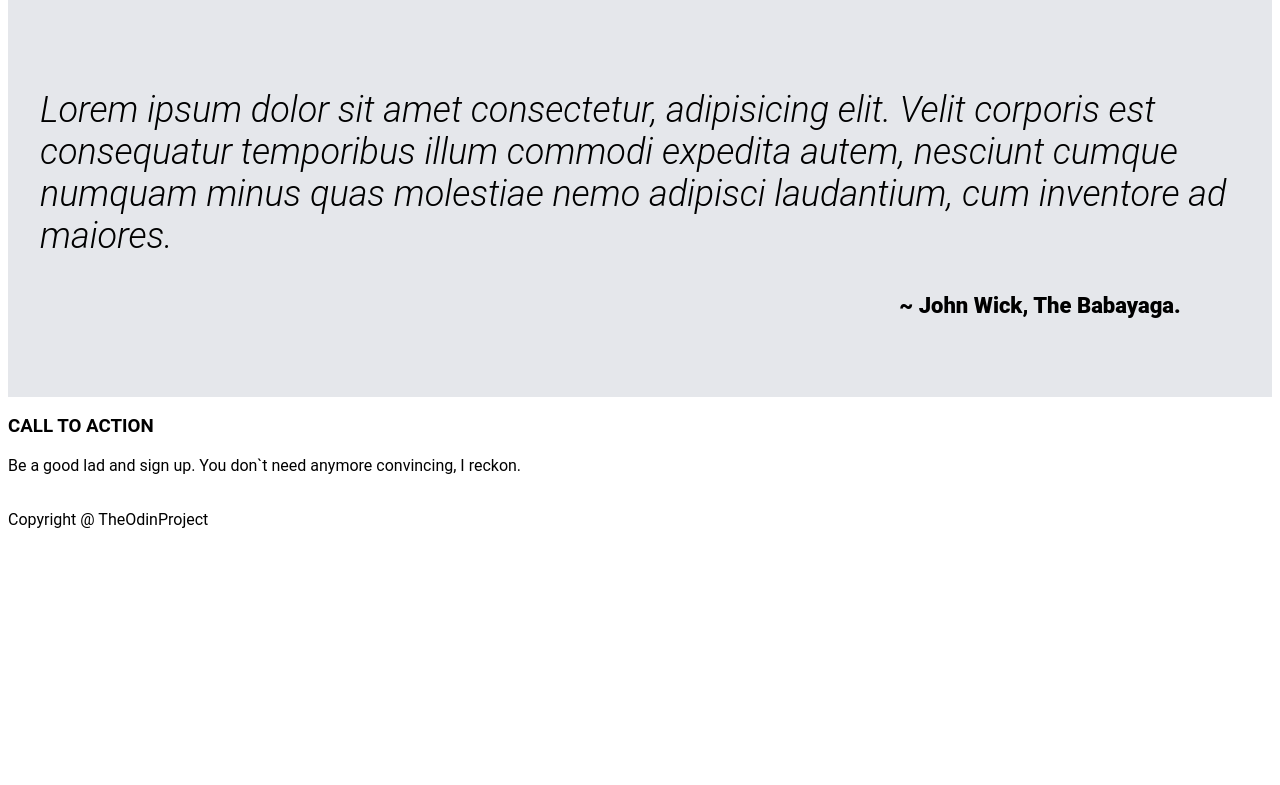
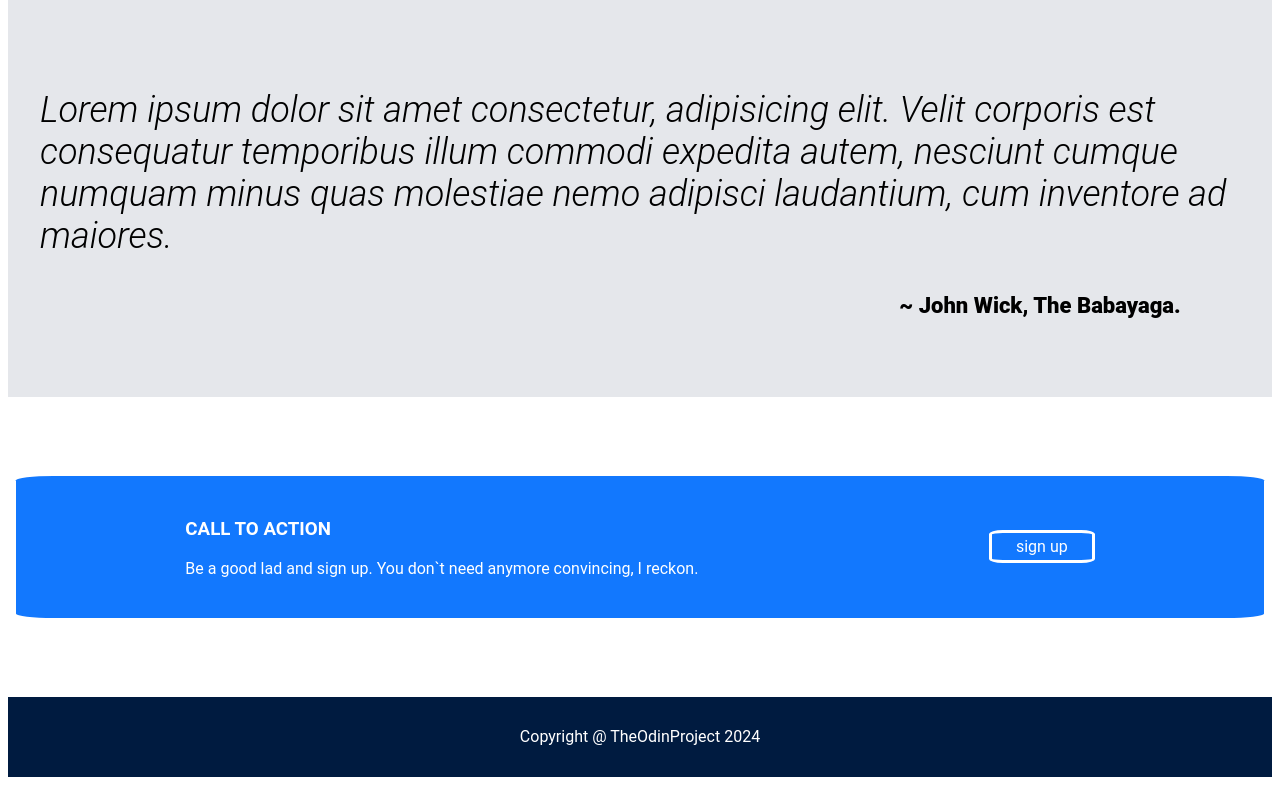
Before and after one commit to Kinsasha/01-project, a plain HTML site: page index.html in a window 1280 px wide. Shown: the part 1052-1837 px from the top of the page. Before the commit the page ends 1589 px from the top, so only its background shows below. Drawn offline with Linux system fonts and the light colour scheme.

Commit message:
Completion of TOP css project -completed the styling and modifications. -note to self, use the readme file and comment actions before/after codes. On to the next

```diff
--- a/index.html
+++ b/index.html
@@ -54,7 +54,8 @@
             <p> ~ John Wick, The Babayaga.</p>
         </div>
     </div>
-    <div >
+    <div class="endnote">
+        <div class="endnote-container">
             <div>
                 <h3>CALL TO ACTION</h3>
                 <p>Be a good lad and sign up. You don`t need anymore convincing, I reckon.</p>
@@ -63,8 +64,9 @@
                 <a href="#">sign up</a>
             </div>
         </div>
-    <div>
-        <footer>Copyright @ TheOdinProject</footer>
+    </div>
+    <div class="footer">
+        <footer>Copyright @ TheOdinProject 2024</footer>
     </div>
 </body>
 </html>
--- a/style.css
+++ b/style.css
@@ -45,16 +45,18 @@ a {
 img {
     height: 300px;
     width: 500px;
-    margin-right: 1px;
+    border: 1px white solid;
+    border-radius: 3%;
 }
 .hero-text a {
     background-color: rgb(18, 120, 254);
     padding: 8px 24px;
+    border: 1px white solid;
     border-radius: 13%;
+    margin-top: 8px;
 }
 .hero-text a:hover {
     padding: 12px 32px;
-    background-color: green;
 }
 .body {
     display: flex;
@@ -98,7 +100,6 @@ img {
     width: 1200px;
     font-style: italic;
     font-weight: 300;
-    /* margin-top: 56px; */
 }
 .writer p {
     font-size: 22px;
@@ -106,3 +107,36 @@ img {
     margin-left: 800px;
     margin-top: 0;
 }
+.endnote {
+    display: flex;
+    justify-content: center;
+    align-items: center;
+    height: 300px;
+    flex: 1 1 auto;
+}
+.endnote-container {
+    display: flex;
+    align-items: center;
+    justify-content: space-around;
+    background-color: rgb(18, 120, 254);
+    flex: 0 1 1200px;
+    color: white;
+    padding: 24px;
+    border-radius: 3%;
+}
+.endnote-container a {
+    padding: 4px 24px;
+    border-radius: 13%;
+    border: 3px white solid;
+}
+.endnote-container a:hover {
+    padding: 12px 32px;
+}
+.footer {
+    display: flex;
+    justify-content: center;
+    align-items: center;
+    height: 80px;
+    color: white;
+    background-color: #001b40;
+}
```
Lines whose indentation alone changed are shown as unchanged.
